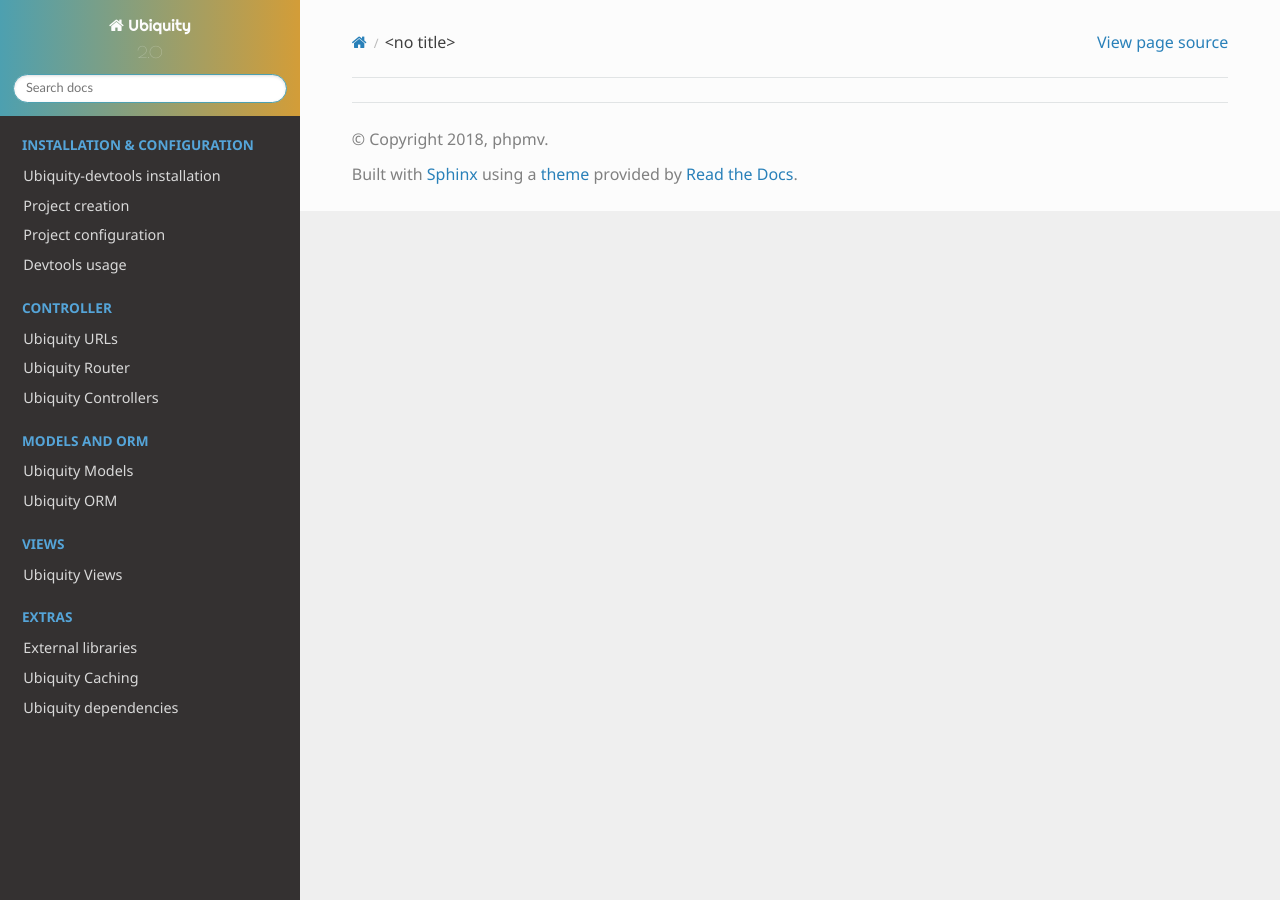
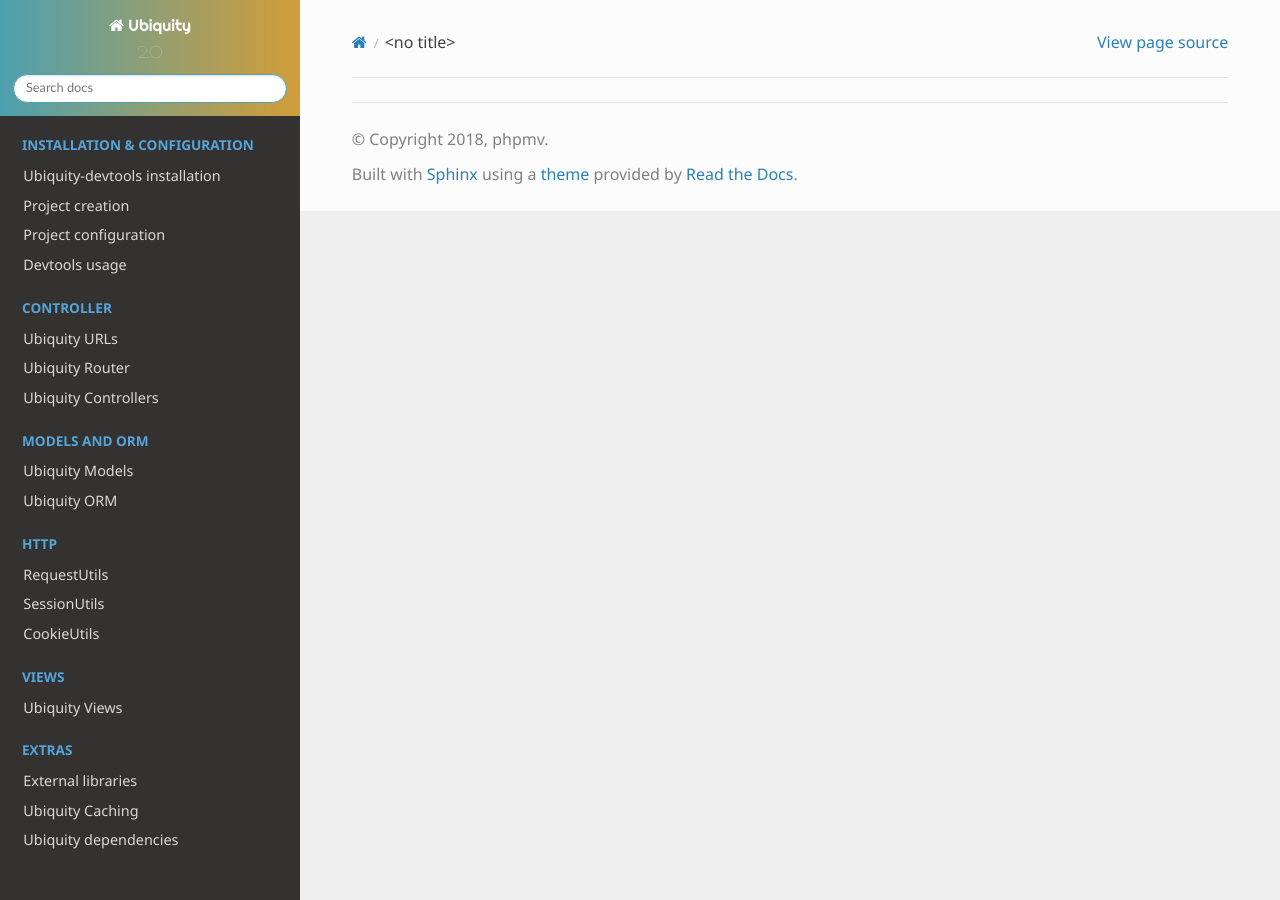
Before and after one commit to phpMv/ubiquity, a Sphinx documentation site: the page built from docs/main.rst, in a window 1280 px wide. Built offline with Sphinx 7.4.7 and the Read the Docs theme 2.0.0, drawn with Linux system fonts in a browser that asks for light colours; pages that are not in the unit, such as notebooks, are missing from menus.

Commit message:
http utils doc

```diff
--- /dev/null
+++ b/docs/http/cookies.rst
@@ -0,0 +1,3 @@
+CookieUtils
+==============
+//TODO
--- /dev/null
+++ b/docs/http/request.rst
@@ -0,0 +1,3 @@
+RequestUtils
+==============
+//TODO
--- /dev/null
+++ b/docs/http/session.rst
@@ -0,0 +1,3 @@
+SessionUtils
+==============
+//TODO
```
Also changed, not shown: docs/index.rst (+9 -0 lines).
